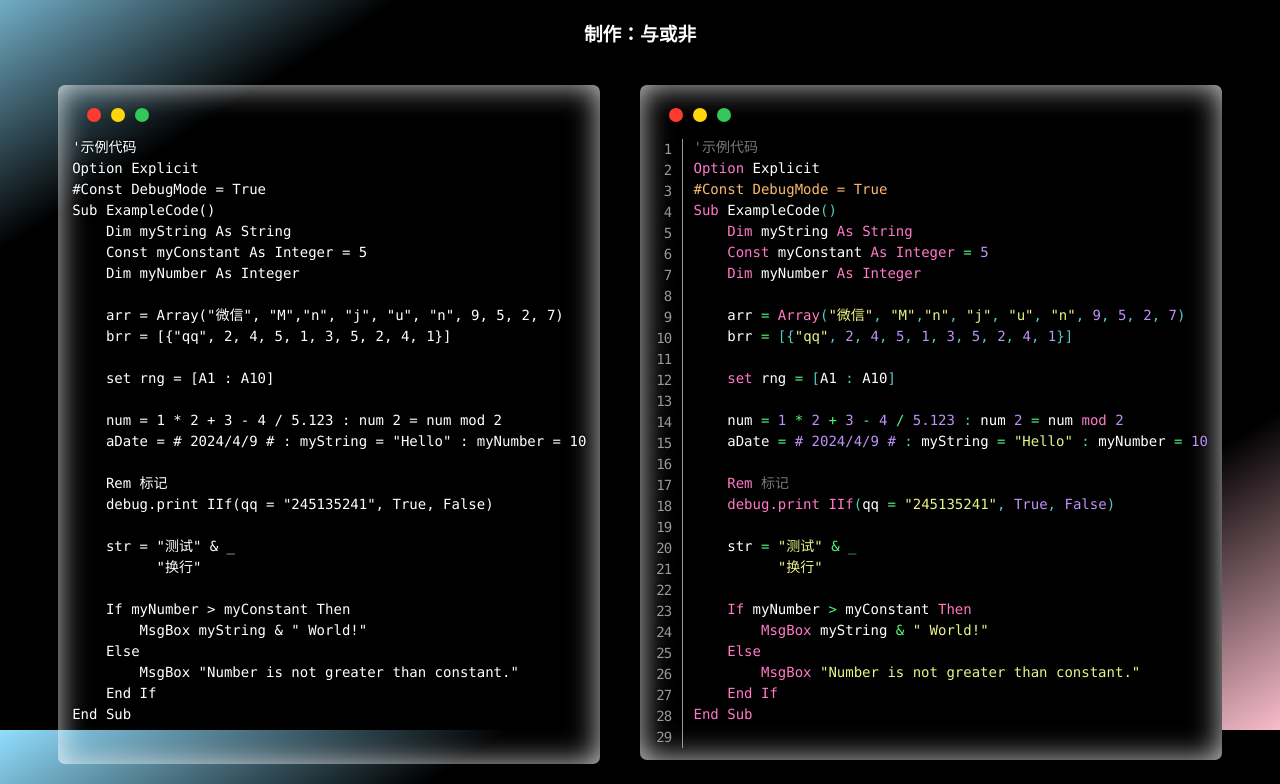
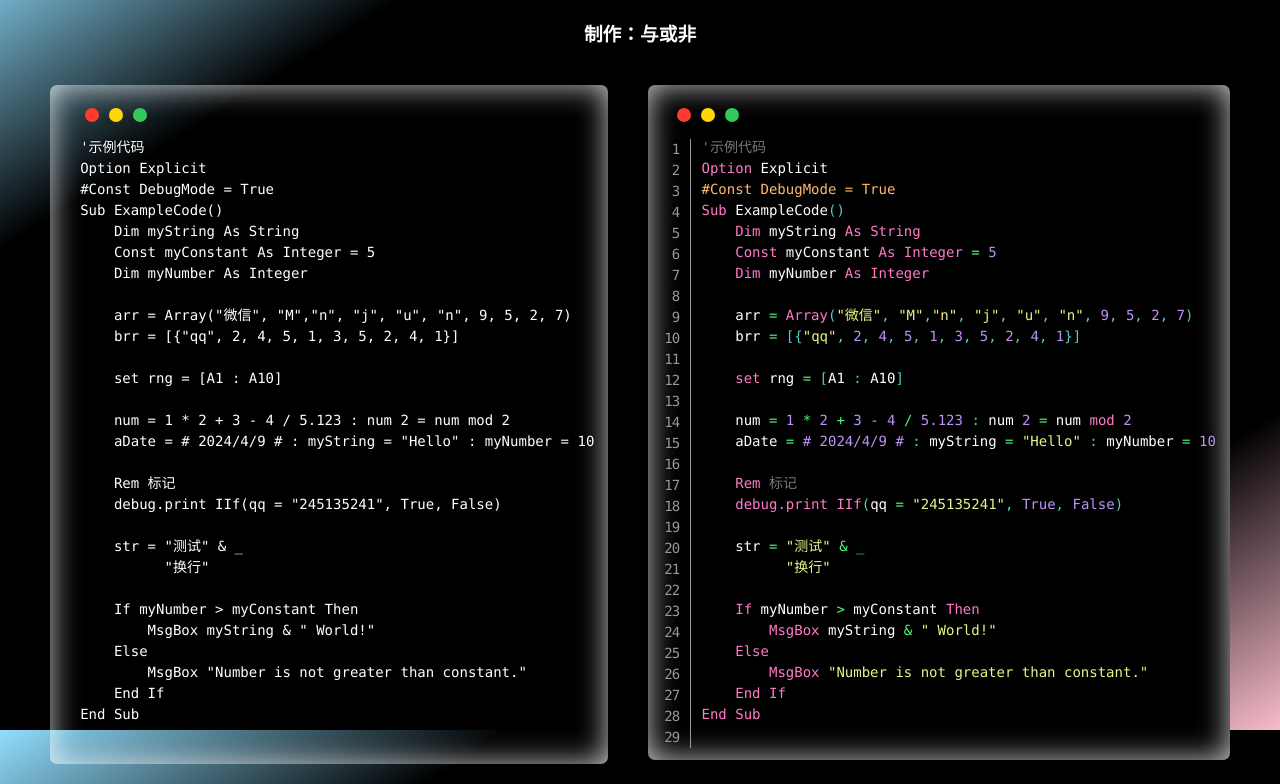
Before and after one commit to mnjun9527/VBA, a website: page index.html in a window 1280 px wide. Shown: the part 70-854 px from the top of the page. Drawn offline with Linux system fonts and the light colour scheme.

Commit message:
first commit

```diff
--- a/index.html
+++ b/index.html
@@ -4,7 +4,7 @@
 <head>
     <meta charset="UTF-8" />
     <meta name="viewport" content="width=device-width, initial-scale=1.0" />
-    <title>Document</title>
+    <title>VBA语法高亮</title>
     <!-- 使用你的 mac.css 样式表 -->
     <link href="prism.css" rel="stylesheet" />
     <!-- <link href="mac.css" rel="stylesheet" /> -->
@@ -65,12 +65,12 @@
 <h1 style="color: white; text-align: center;">VBA 代码高亮</h1>
 <h3 style="color: white; text-align: center;">制作：与或非</h3>
 
-<div class="container">
-    <pre class="abc">
+<div class="container" >
+    <pre class="abc" style="padding-left: 30px;">
         <div class="containers" style="margin-left: 40px;">
-            <div class="dot" style="margin-left: -25px; background-color: #FF3B30;"></div><div class="dot" style="background-color: #FFD60A;"></div><div
+            <div class="dot" style="margin-left: -35px; background-color: #FF3B30;"></div><div class="dot" style="background-color: #FFD60A;"></div><div
             class="dot" style="background-color: #34C759;"></div>
-        </div><code style="outline: none; background-color: rgba(0, 0, 0, 0);" contenteditable="true" id="left-code" class="abc">'示例代码
+        </div><code style="outline: none; background-color: rgba(0, 0, 0, 0); " contenteditable="true" id="left-code" class="abc">'示例代码
 Option Explicit
 #Const DebugMode = True
 Sub ExampleCode()
@@ -187,7 +187,6 @@ document.addEventListener('DOMContentLoaded', function() {
 </script>
 
 
-
 <script>
 
     document.getElementById('left-code').addEventListener('input', function () {
@@ -227,7 +226,6 @@ document.addEventListener('DOMContentLoaded', function() {
         });
     });
 
-
 </script>
 
 </body>
```
